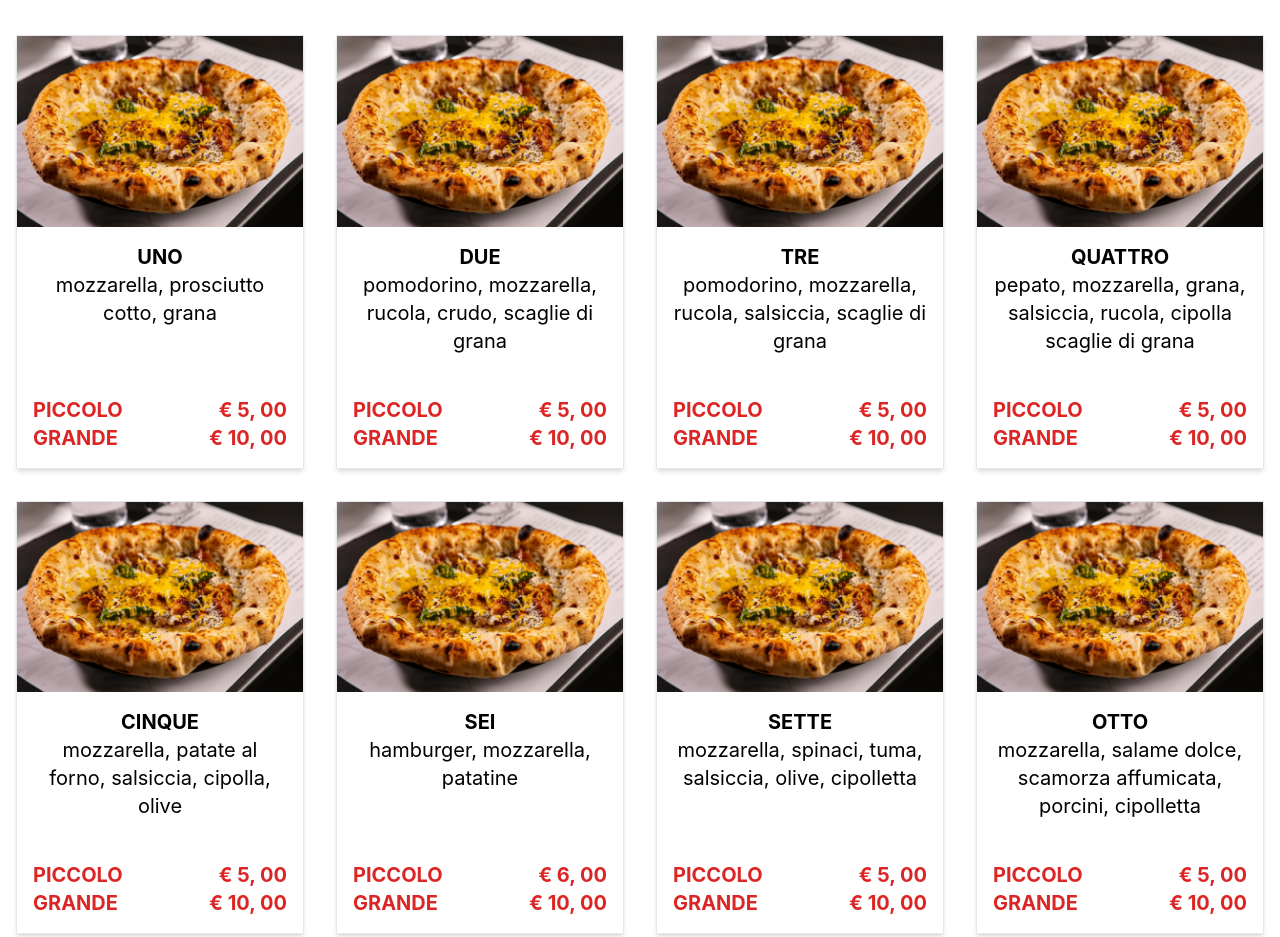
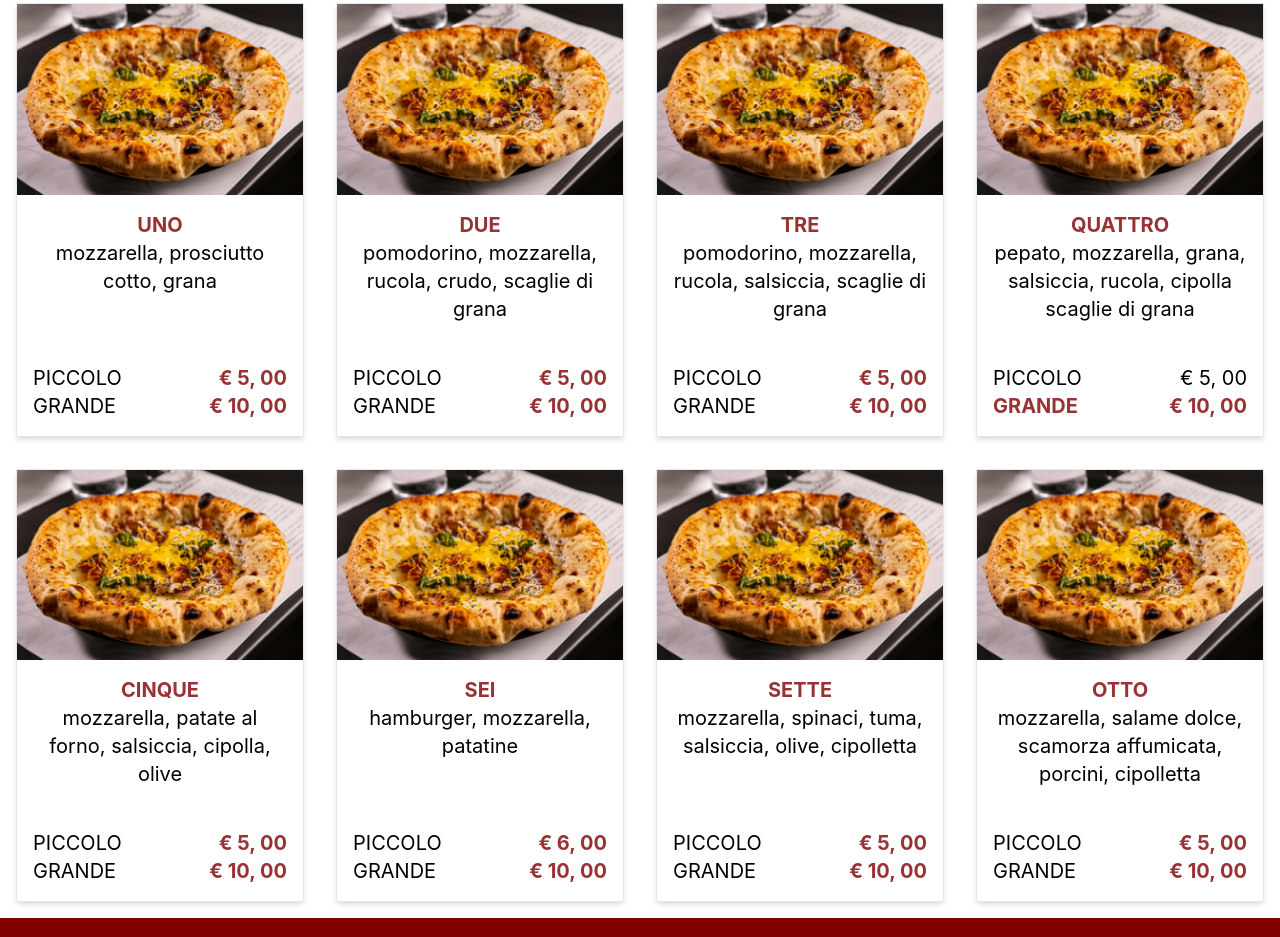
Before and after one commit to LuxitaLucia/pizzeriaS, a plain HTML site: page menu/pizzoli/index.html in a window 1280 px wide. Shown: the part 261-1198 px from the top of the page. Drawn offline with nearby package versions, Linux system fonts and the light colour scheme.

Commit message:
colours changed

```diff
--- a/menu/pizzoli/index.html
+++ b/menu/pizzoli/index.html
@@ -14,7 +14,7 @@
   <body>
     <header>
       <!-- Navbar -->
-      <nav class="bg-red-800 p-4">
+      <nav class="bg-primary-50 p-4">
         <div class="container mx-auto flex justify-between items-center">
           <a href="/" class="text-white text-3xl font-bold"
             >🍕 Pizzeria <i class="text-yellow-300">Stella</i>
@@ -53,9 +53,9 @@
         </div>
       </nav>
 
-      <section class="p-4">
+      <section class="bg-primary-50">
         <div
-          class="bg-red-600 w-full flex justify-between items-center flex-wrap p-4"
+          class="container mx-auto w-full flex justify-between items-center flex-wrap p-4 font-bold"
         >
           <div>
             <a
@@ -116,7 +116,7 @@
 
     <main>
       <!-- Secțiune submeniu -->
-      <section class="container mx-auto py-10 text-red-700">
+      <section class="container mx-auto py-10 text-primary-700">
         <h1 class="text-3xl font-bold text-center">PIZZOLI</h1>
       </section>
       <!-- Secțiune meniu -->
@@ -139,17 +139,17 @@
               class="p-4 text-xl flex flex-col justify-between gap-2 min-h-[200px] sm:min-h-[214px] xl:min-h-[241px]"
             >
               <div>
-                <h3 class="font-bold">UNO</h3>
+                <h3 class="font-bold text-primary-700">UNO</h3>
                 <p>mozzarella, prosciutto cotto, grana</p>
               </div>
               <div>
                 <div class="flex justify-between gap-2">
-                  <p class="text-red-600 font-bold">PICCOLO</p>
-                  <p class="text-red-600 font-bold">€ 5, 00</p>
+                  <p>PICCOLO</p>
+                  <p class="text-primary-700 font-bold">€ 5, 00</p>
                 </div>
                 <div class="flex justify-between gap-2">
-                  <p class="text-red-600 font-bold">GRANDE</p>
-                  <p class="text-red-600 font-bold">€ 10, 00</p>
+                  <p>GRANDE</p>
+                  <p class="text-primary-700 font-bold">€ 10, 00</p>
                 </div>
               </div>
             </div>
@@ -170,17 +170,17 @@
               class="p-4 text-xl flex flex-col justify-between gap-2 min-h-[200px] sm:min-h-[214px] xl:min-h-[241px]"
             >
               <div>
-                <h3 class="font-bold">DUE</h3>
+                <h3 class="font-bold text-primary-700">DUE</h3>
                 <p>pomodorino, mozzarella, rucola, crudo, scaglie di grana</p>
               </div>
               <div>
                 <div class="flex justify-between gap-2">
-                  <p class="text-red-600 font-bold">PICCOLO</p>
-                  <p class="text-red-600 font-bold">€ 5, 00</p>
+                  <p>PICCOLO</p>
+                  <p class="text-primary-700 font-bold">€ 5, 00</p>
                 </div>
                 <div class="flex justify-between gap-2">
-                  <p class="text-red-600 font-bold">GRANDE</p>
-                  <p class="text-red-600 font-bold">€ 10, 00</p>
+                  <p>GRANDE</p>
+                  <p class="text-primary-700 font-bold">€ 10, 00</p>
                 </div>
               </div>
             </div>
@@ -201,19 +201,19 @@
               class="p-4 text-xl flex flex-col justify-between gap-2 min-h-[200px] sm:min-h-[214px] xl:min-h-[241px]"
             >
               <div>
-                <h3 class="font-bold">TRE</h3>
+                <h3 class="font-bold text-primary-700">TRE</h3>
                 <p>
                   pomodorino, mozzarella, rucola, salsiccia, scaglie di grana
                 </p>
               </div>
               <div>
                 <div class="flex justify-between gap-2">
-                  <p class="text-red-600 font-bold">PICCOLO</p>
-                  <p class="text-red-600 font-bold">€ 5, 00</p>
+                  <p>PICCOLO</p>
+                  <p class="text-primary-700 font-bold">€ 5, 00</p>
                 </div>
                 <div class="flex justify-between gap-2">
-                  <p class="text-red-600 font-bold">GRANDE</p>
-                  <p class="text-red-600 font-bold">€ 10, 00</p>
+                  <p>GRANDE</p>
+                  <p class="text-primary-700 font-bold">€ 10, 00</p>
                 </div>
               </div>
             </div>
@@ -234,7 +234,7 @@
               class="p-4 text-xl flex flex-col justify-between gap-2 min-h-[200px] sm:min-h-[214px] xl:min-h-[241px]"
             >
               <div>
-                <h3 class="font-bold">QUATTRO</h3>
+                <h3 class="font-bold text-primary-700">QUATTRO</h3>
                 <p>
                   pepato, mozzarella, grana, salsiccia, rucola, cipolla scaglie
                   di grana
@@ -242,12 +242,12 @@
               </div>
               <div>
                 <div class="flex justify-between gap-2">
-                  <p class="text-red-600 font-bold">PICCOLO</p>
-                  <p class="text-red-600 font-bold">€ 5, 00</p>
+                  <p>PICCOLO</p>
+                  <p>€ 5, 00</p>
                 </div>
                 <div class="flex justify-between gap-2">
-                  <p class="text-red-600 font-bold">GRANDE</p>
-                  <p class="text-red-600 font-bold">€ 10, 00</p>
+                  <p class="text-primary-700 font-bold">GRANDE</p>
+                  <p class="text-primary-700 font-bold">€ 10, 00</p>
                 </div>
               </div>
             </div>
@@ -268,17 +268,17 @@
               class="p-4 text-xl flex flex-col justify-between gap-2 min-h-[200px] sm:min-h-[214px] xl:min-h-[241px]"
             >
               <div>
-                <h3 class="font-bold">CINQUE</h3>
+                <h3 class="font-bold text-primary-700">CINQUE</h3>
                 <p>mozzarella, patate al forno, salsiccia, cipolla, olive</p>
               </div>
               <div>
                 <div class="flex justify-between gap-2">
-                  <p class="text-red-600 font-bold">PICCOLO</p>
-                  <p class="text-red-600 font-bold">€ 5, 00</p>
+                  <p>PICCOLO</p>
+                  <p class="text-primary-700 font-bold">€ 5, 00</p>
                 </div>
                 <div class="flex justify-between gap-2">
-                  <p class="text-red-600 font-bold">GRANDE</p>
-                  <p class="text-red-600 font-bold">€ 10, 00</p>
+                  <p>GRANDE</p>
+                  <p class="text-primary-700 font-bold">€ 10, 00</p>
                 </div>
               </div>
             </div>
@@ -299,17 +299,17 @@
               class="p-4 text-xl flex flex-col justify-between gap-2 min-h-[200px] sm:min-h-[214px] xl:min-h-[241px]"
             >
               <div>
-                <h3 class="font-bold">SEI</h3>
+                <h3 class="font-bold text-primary-700">SEI</h3>
                 <p>hamburger, mozzarella, patatine</p>
               </div>
               <div>
                 <div class="flex justify-between gap-2">
-                  <p class="text-red-600 font-bold">PICCOLO</p>
-                  <p class="text-red-600 font-bold">€ 6, 00</p>
+                  <p>PICCOLO</p>
+                  <p class="text-primary-700 font-bold">€ 6, 00</p>
                 </div>
                 <div class="flex justify-between gap-2">
-                  <p class="text-red-600 font-bold">GRANDE</p>
-                  <p class="text-red-600 font-bold">€ 10, 00</p>
+                  <p>GRANDE</p>
+                  <p class="text-primary-700 font-bold">€ 10, 00</p>
                 </div>
               </div>
             </div>
@@ -330,17 +330,17 @@
               class="p-4 text-xl flex flex-col justify-between gap-2 min-h-[200px] sm:min-h-[214px] xl:min-h-[241px]"
             >
               <div>
-                <h3 class="font-bold">SETTE</h3>
+                <h3 class="font-bold text-primary-700">SETTE</h3>
                 <p>mozzarella, spinaci, tuma, salsiccia, olive, cipolletta</p>
               </div>
               <div>
                 <div class="flex justify-between gap-2">
-                  <p class="text-red-600 font-bold">PICCOLO</p>
-                  <p class="text-red-600 font-bold">€ 5, 00</p>
+                  <p>PICCOLO</p>
+                  <p class="text-primary-700 font-bold">€ 5, 00</p>
                 </div>
                 <div class="flex justify-between gap-2">
-                  <p class="text-red-600 font-bold">GRANDE</p>
-                  <p class="text-red-600 font-bold">€ 10, 00</p>
+                  <p>GRANDE</p>
+                  <p class="text-primary-700 font-bold">€ 10, 00</p>
                 </div>
               </div>
             </div>
@@ -361,7 +361,7 @@
               class="p-4 text-xl flex flex-col justify-between gap-2 min-h-[200px] sm:min-h-[214px] xl:min-h-[241px]"
             >
               <div>
-                <h3 class="font-bold">OTTO</h3>
+                <h3 class="font-bold text-primary-700">OTTO</h3>
                 <p>
                   mozzarella, salame dolce, scamorza affumicata, porcini,
                   cipolletta
@@ -369,12 +369,12 @@
               </div>
               <div>
                 <div class="flex justify-between gap-2">
-                  <p class="text-red-600 font-bold">PICCOLO</p>
-                  <p class="text-red-600 font-bold">€ 5, 00</p>
+                  <p>PICCOLO</p>
+                  <p class="text-primary-700 font-bold">€ 5, 00</p>
                 </div>
                 <div class="flex justify-between gap-2">
-                  <p class="text-red-600 font-bold">GRANDE</p>
-                  <p class="text-red-600 font-bold">€ 10, 00</p>
+                  <p>GRANDE</p>
+                  <p class="text-primary-700 font-bold">€ 10, 00</p>
                 </div>
               </div>
             </div>
@@ -383,7 +383,7 @@
       </section>
     </main>
 
-    <footer class="bg-red-800 border-t-8 border-red-700">
+    <footer class="bg-primary-50">
       <section>
         <div
           class="mx-auto text-center text-xl animate-fadeInUp delay-800 duration-1000 my-auto p-10 font-semibold text-white"
```
